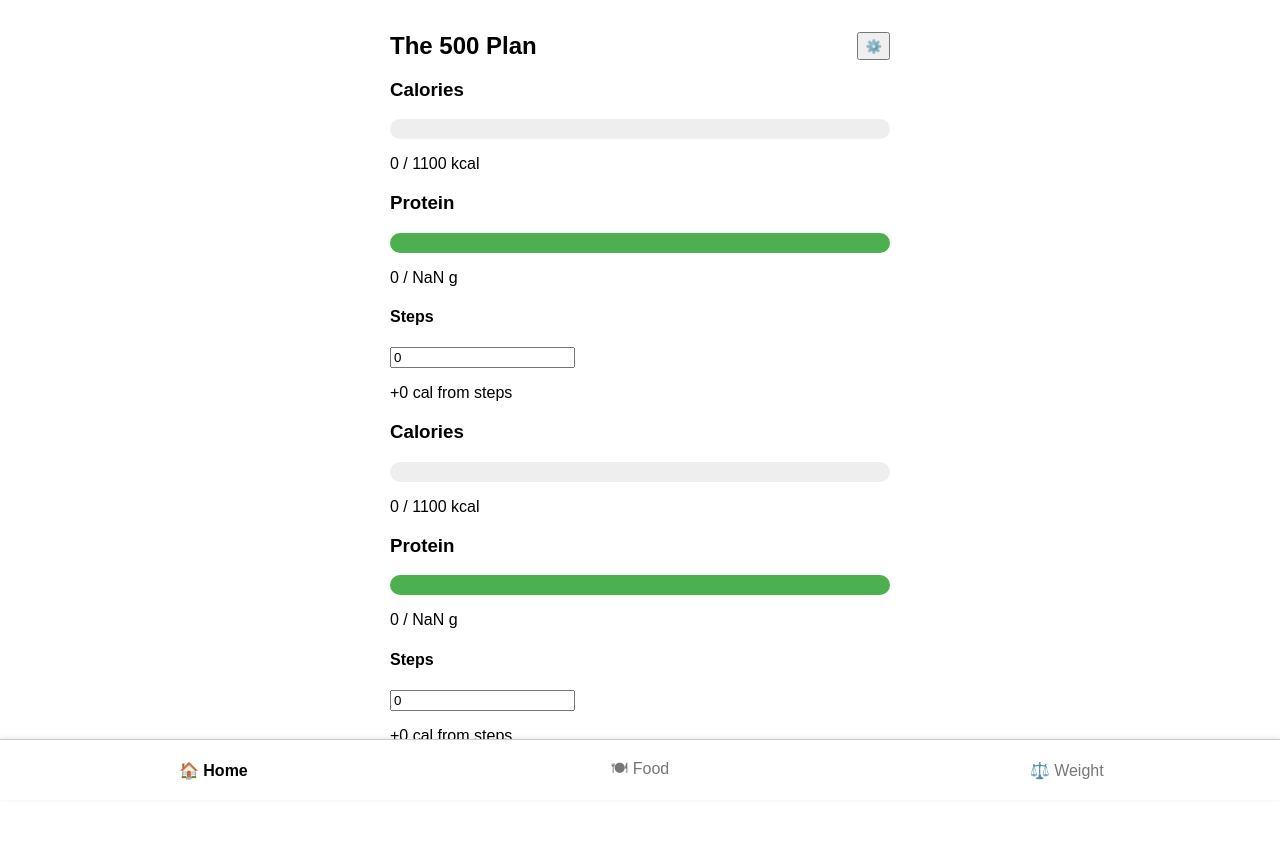
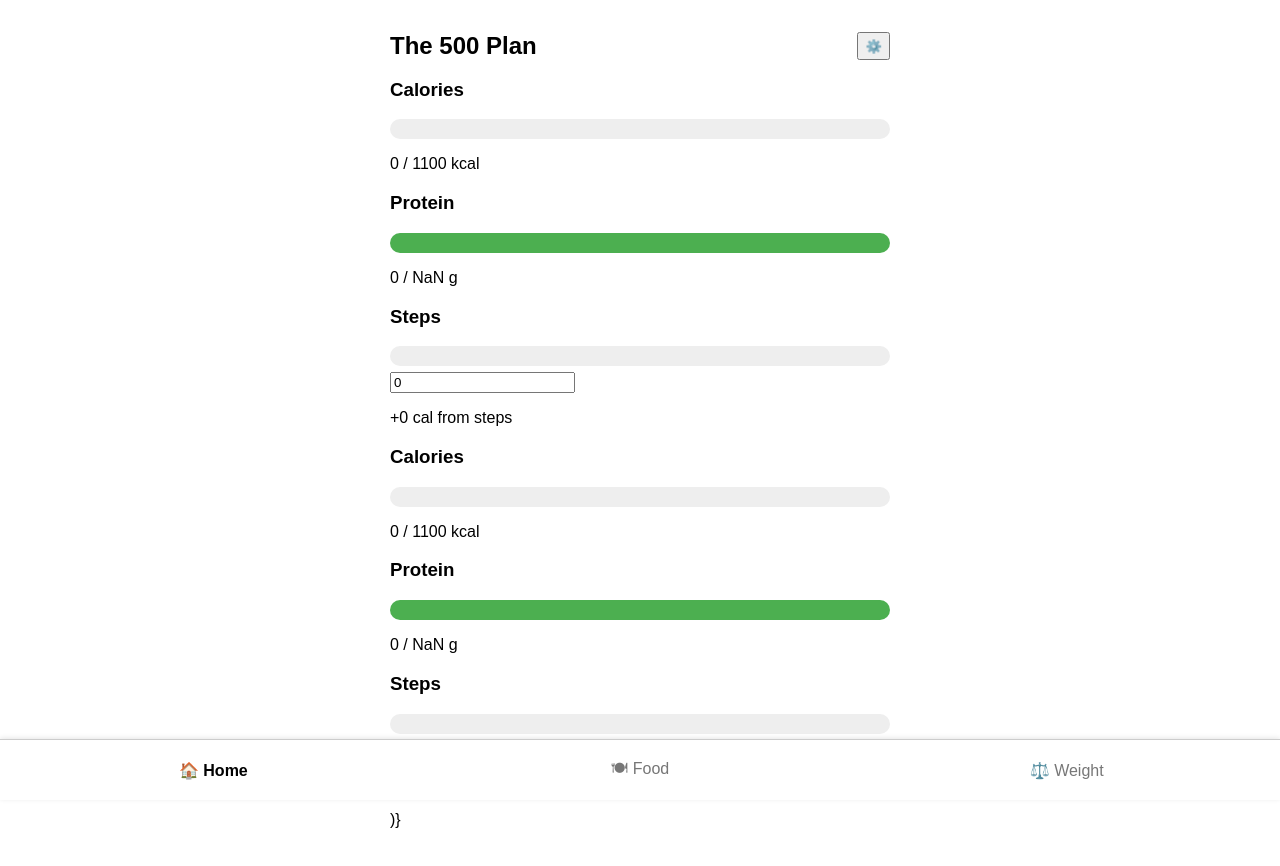
Before and after one commit to j219d/The-500-Plan, a React (Create React App) app: page / in a window 1280 px wide. Both pictures are taken after typing "Sample", "Sample", "Sample" into the empty fields and a click on the button "Save & Start". Shown: the top 866 px of the page. Built offline with nearby package versions, Linux system fonts and the light colour scheme.

Commit message:
Update App.js

```diff
--- a/src/App.js
+++ b/src/App.js
@@ -97,7 +97,15 @@ const initialEditing = !localStorage.getItem("sex") ||
                        !localStorage.getItem("height") ||
                        !localStorage.getItem("weight");
 
-const [editing, setEditing] = useState(initialEditing);
+
+const [editing, setEditing] = useState(() => {
+  const s = localStorage.getItem("sex");
+  const a = localStorage.getItem("age");
+  const h = localStorage.getItem("height");
+  const w = localStorage.getItem("weight");
+  return !(s && a && h && w);
+});
+
 
 
   const [sex, setSex] = useState("");
@@ -268,9 +276,26 @@ const [editing, setEditing] = useState(initialEditing);
           </div>
           <p>{proteinToday} / {proteinGoal} g</p>
 
-          <h4>Steps</h4>
-          <input value={steps} onChange={e => setSteps(+e.target.value)} placeholder="Steps today" />
+
+          <h3>Steps</h3>
+          <div style={{ height: 20, background: "#eee", borderRadius: 10, overflow: "hidden" }}>
+            <div
+              style={{
+                width: `${Math.min((steps / 10000) * 100, 100)}%`,
+                background: "#ff9800",
+                height: "100%",
+                transition: "width 0.3s ease",
+              }}
+            />
+          </div>
+          <input
+            value={steps}
+            onChange={e => setSteps(+e.target.value)}
+            placeholder="Steps today"
+            style={{ marginTop: 6 }}
+          />
           <p>+{caloriesFromSteps} cal from steps</p>
+
         </>
       )}
 
@@ -347,9 +372,26 @@ const [editing, setEditing] = useState(initialEditing);
           </div>
           <p>{proteinToday} / {proteinGoal} g</p>
 
-          <h4>Steps</h4>
-          <input value={steps} onChange={e => setSteps(+e.target.value)} placeholder="Steps today" />
+
+          <h3>Steps</h3>
+          <div style={{ height: 20, background: "#eee", borderRadius: 10, overflow: "hidden" }}>
+            <div
+              style={{
+                width: `${Math.min((steps / 10000) * 100, 100)}%`,
+                background: "#ff9800",
+                height: "100%",
+                transition: "width 0.3s ease",
+              }}
+            />
+          </div>
+          <input
+            value={steps}
+            onChange={e => setSteps(+e.target.value)}
+            placeholder="Steps today"
+            style={{ marginTop: 6 }}
+          />
           <p>+{caloriesFromSteps} cal from steps</p>
+
         </>
       )}
 
```
